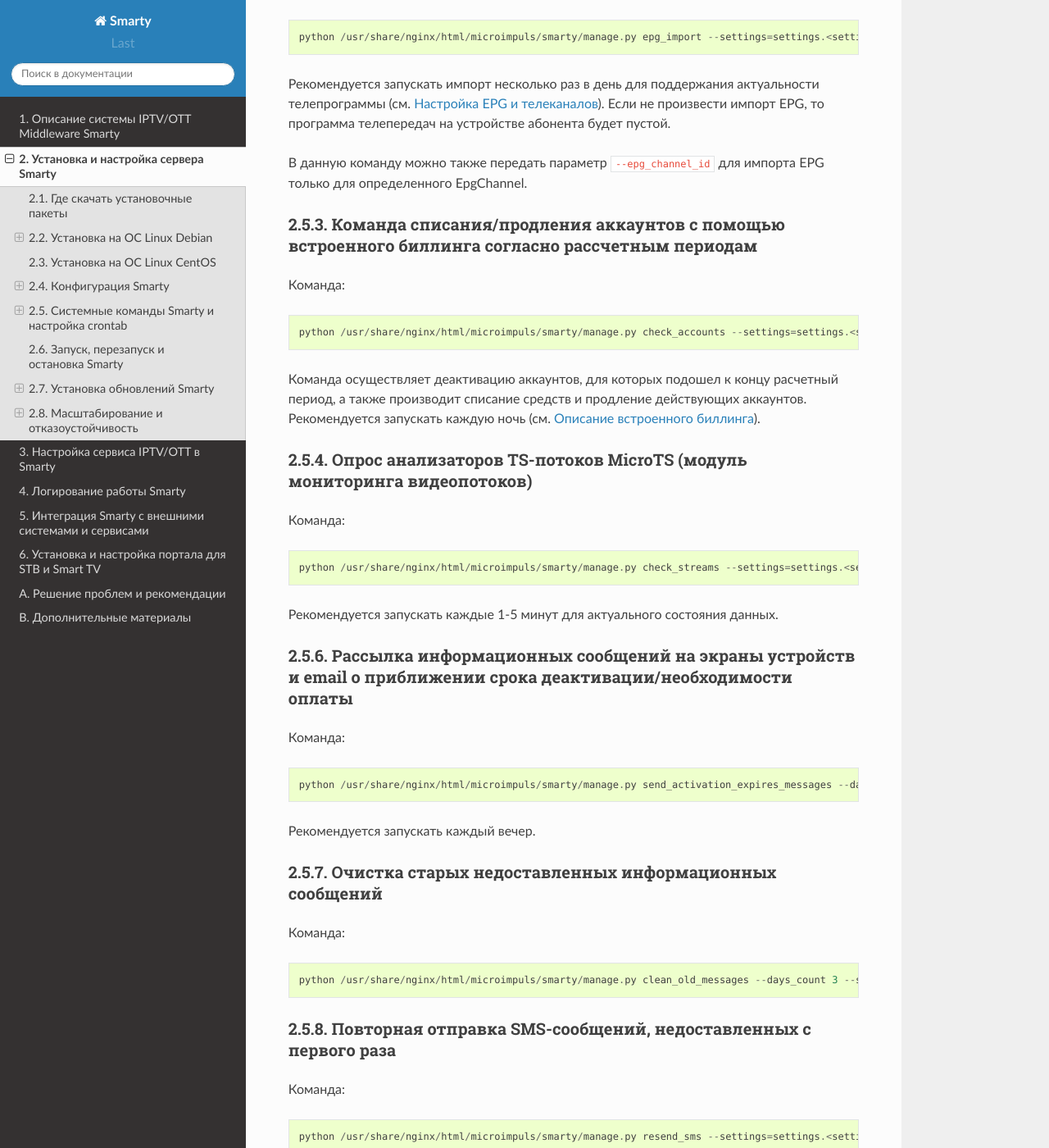
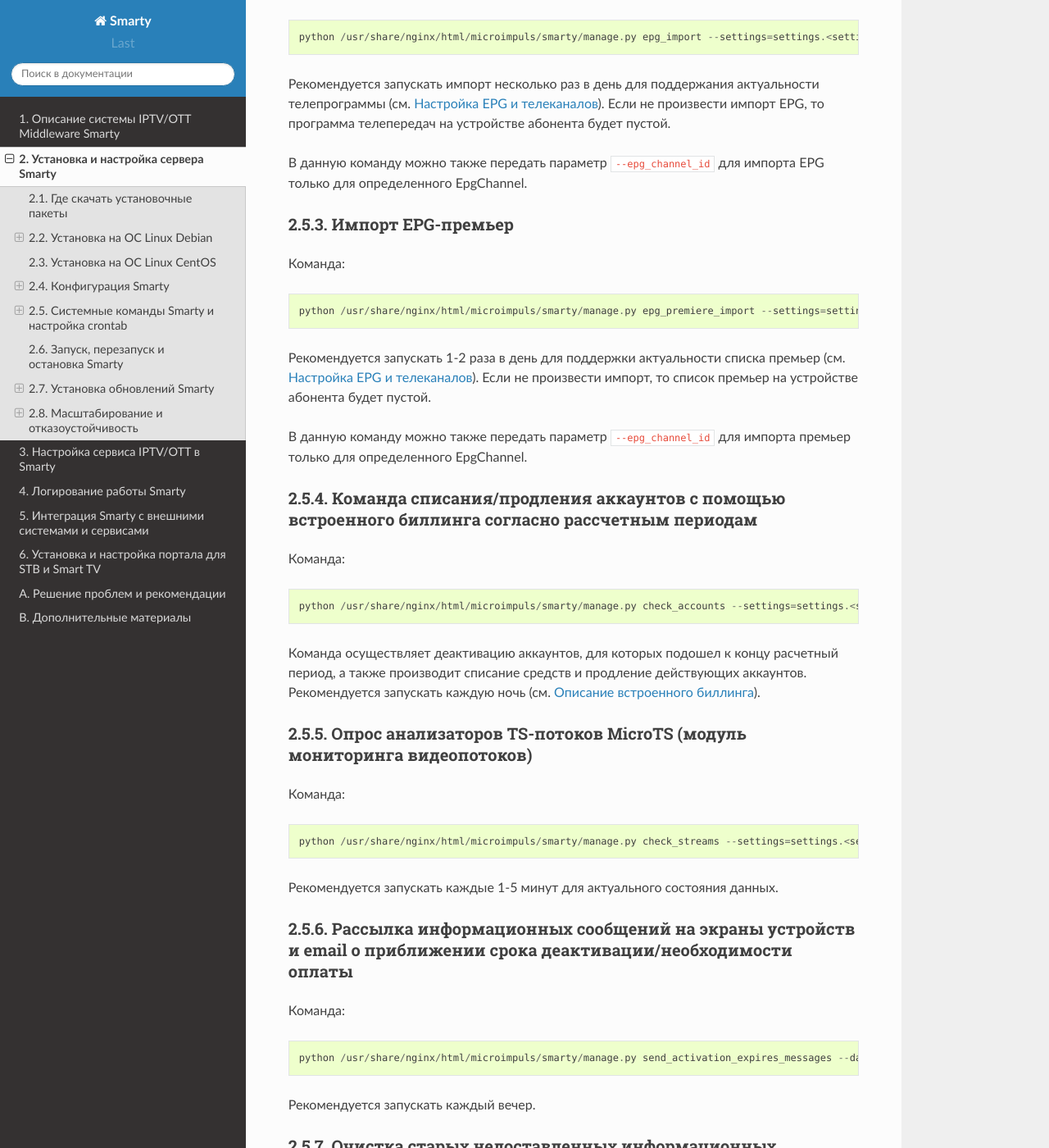
Before and after one commit to sergey-yakovlev/smarty-docs, a Sphinx documentation site: the page built from source/installation_and_configuration.rst, in a window 1280 px wide and 1400 px high, scrolled down 16479 px. Shown: the whole window at 82% size. Built offline with Sphinx 7.4.7 and the Read the Docs theme 2.0.0, drawn with Linux system fonts in a browser that asks for light colours.

Commit message:
EPG Premiere

```diff
--- a/source/installation_and_configuration.rst
+++ b/source/installation_and_configuration.rst
@@ -743,9 +743,24 @@ SMARTY_ADDITIONAL_LANGUAGES ``list``
 
 В данную команду можно также передать параметр ``--epg_channel_id`` для импорта EPG только для определенного EpgChannel.
 
+.. _premieres-import-command:
+
+2.5.3. Импорт EPG-премьер
+-----------------
+
+Команда: ::
+
+    python /usr/share/nginx/html/microimpuls/smarty/manage.py epg_premiere_import --settings=settings.<settings name>
+
+Рекомендуется запускать 1-2 раза в день для поддержки актуальности списка премьер
+(см. :ref:`Настройка EPG и телеканалов <epg-setup>`).
+Если не произвести импорт, то список премьер на устройстве абонента будет пустой.
+
+В данную команду можно также передать параметр ``--epg_channel_id`` для импорта премьер только для определенного EpgChannel.
+
 .. _check-accounts-command:
 
-2.5.3. Команда списания/продления аккаунтов с помощью встроенного биллинга согласно рассчетным периодам
+2.5.4. Команда списания/продления аккаунтов с помощью встроенного биллинга согласно рассчетным периодам
 -------------------------------------------------------------------------------------------------------
 
 Команда: ::
@@ -757,7 +772,7 @@ SMARTY_ADDITIONAL_LANGUAGES ``list``
 
 .. _check-streams-command:
 
-2.5.4. Опрос анализаторов TS-потоков MicroTS (модуль мониторинга видеопотоков)
+2.5.5. Опрос анализаторов TS-потоков MicroTS (модуль мониторинга видеопотоков)
 ------------------------------------------------------------------------------
 
 Команда: ::
```
Also changed, not shown: source/service_configuration.rst (+15 -0 lines).
